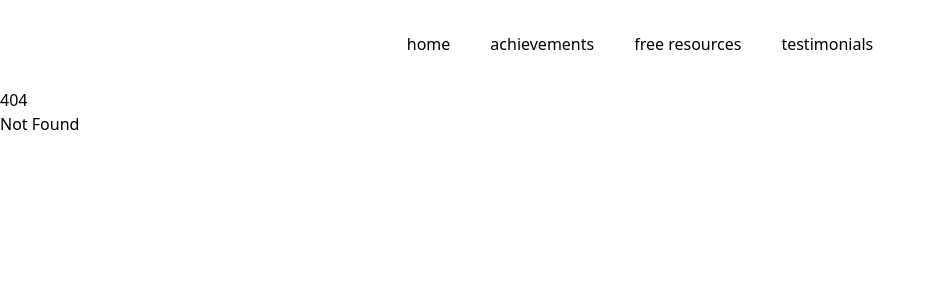
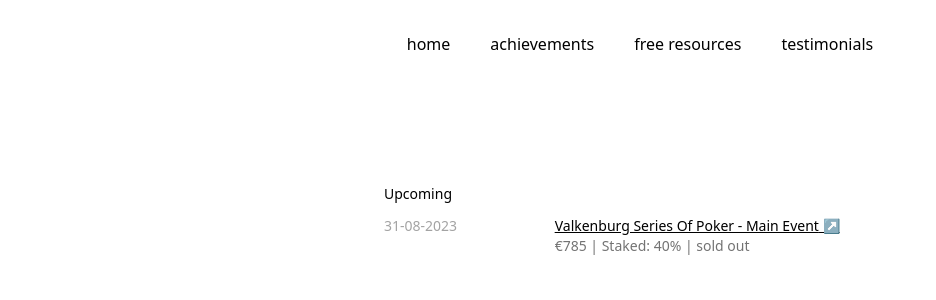
Before and after one commit to anton-otto/svelte-template, a SvelteKit app in the folder personal/: page /poker in a window 1280 px wide. Before the commit this address had no page. Shown: the top 300 px of the page, without its empty margins (0-936 px from the left). Built offline with nearby package versions, Linux system fonts and the light colour scheme.

Commit message:
added free resources

```diff
--- /dev/null
+++ b/personal/src/routes/poker/+page.svelte
@@ -0,0 +1,51 @@
+<script>
+    let tournaments = [
+        {
+            "date": "31-08-2023",
+            "link": "",
+            "title": "Valkenburg Series Of Poker - Main Event",
+            "cost": "785",
+            "stake": "40",
+            "status": "sold out"
+        },
+
+    ]
+</script>
+
+<section>
+    <div class="mx-auto max-w-7xl px-8 py-12 lg:pt-12">
+        <div class="mx-auto max-w-xl">
+            <section>
+                <div class="mx-auto max-w-7xl px-8 py-12">
+                  <div class="mx-auto max-w-xl">
+                    <div class="grid gap-12 md:gap-24">
+                      <div class="text-sm font-light">
+                        <p class="text-black dark:text-white">Upcoming</p>
+
+                        <div class="grid gap-6 mt-3">
+                            {#each tournaments as tournament}
+                                <div class="text-neutral-500  items-start grid grid-cols-1 md:grid-cols-3">
+                                  <div>
+                                    <p class="text-neutral-400 dark:text-neutral-400">{tournament.date}</p>
+                                  </div>
+                                  <div class="md:col-span-2 w-full">
+                                    <p class="text-black dark:text-white">
+                                      <a
+                                        href={tournament.link}
+                                        class="underline hover:no-underline duration-200 after:content-['_↗']">
+                                        {tournament.title}
+                                      </a>
+                                    </p>
+                                    <p class="">€{tournament.cost} | Staked: {tournament.stake}% | {tournament.status}</p>
+                                  </div>
+                                </div>
+                            {/each}
+                        </div>
+                      </div>
+                    </div>
+                  </div>
+                </div>
+              </section>
+        </div>
+    </div>
+</section>
```
